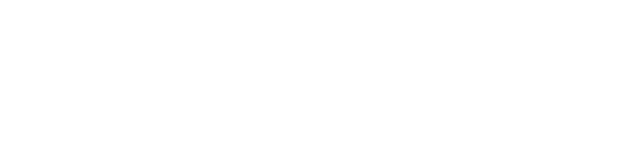
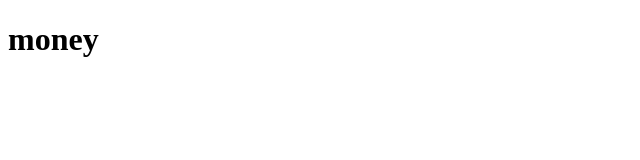
Before and after one commit to Kommulajagadeesh/FRINT-END, a plain HTML site: page index.html in a window 1280 px wide. Shown: the whole page, without its empty margins (0-640 px from the left). Drawn offline with Linux system fonts and the light colour scheme.

Commit message:
add new tag

```diff
--- a/index.html
+++ b/index.html
@@ -6,6 +6,6 @@
     <title>Document</title>
 </head>
 <body>
-
+    <h1>money</h1>
 </body>
 </html>
```
